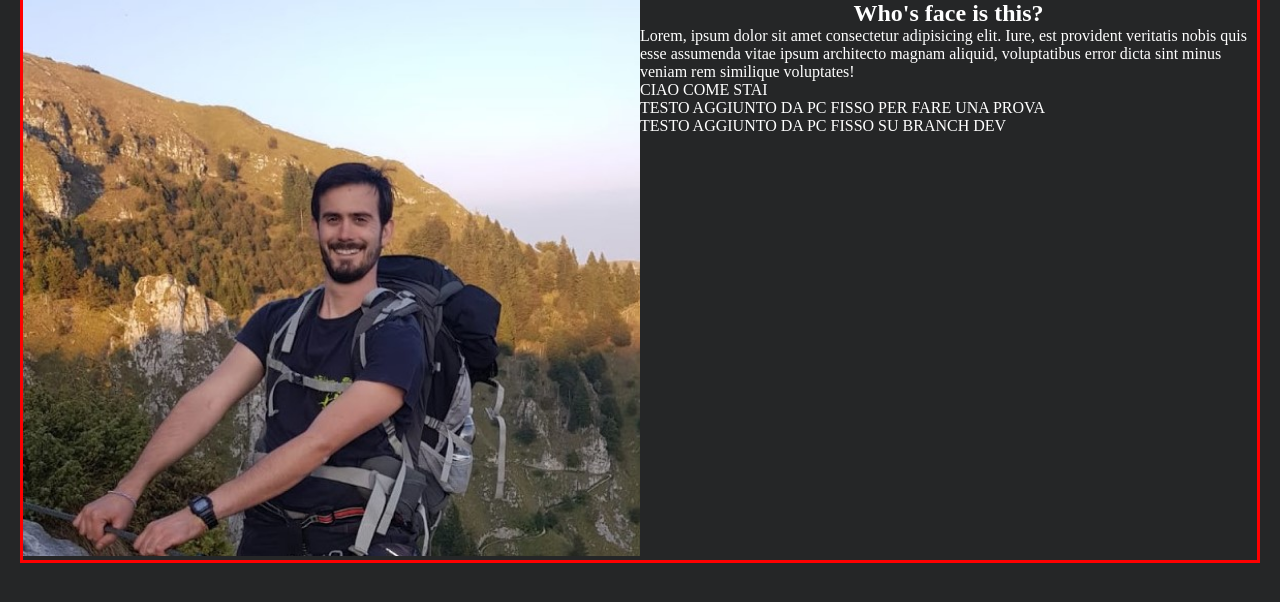
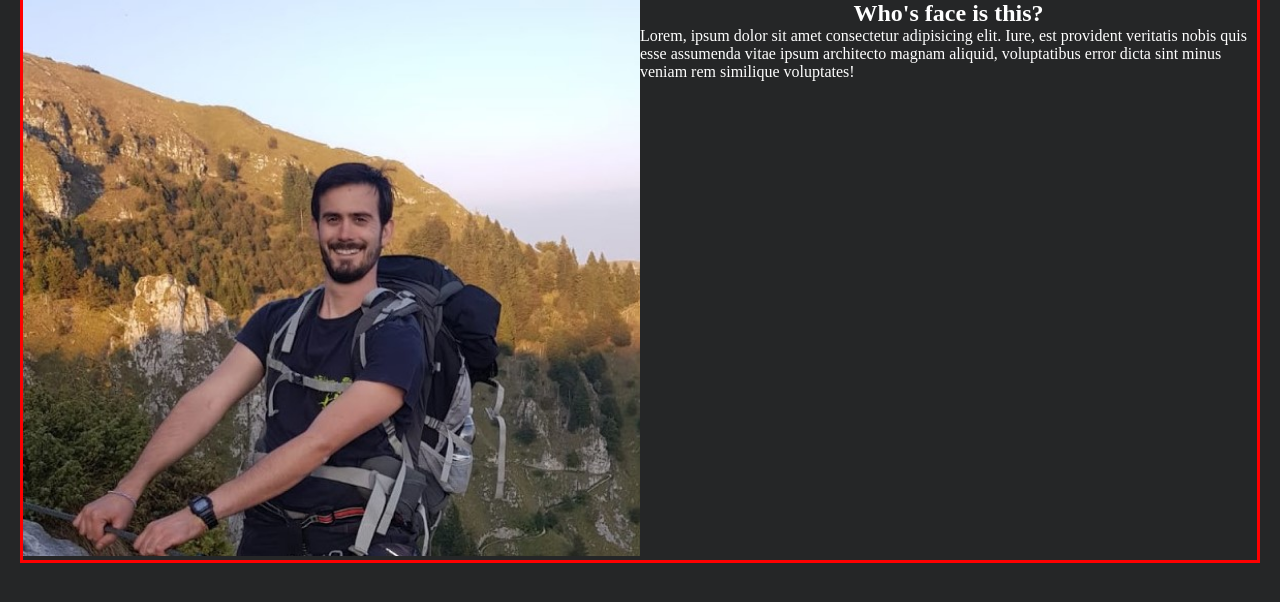
Before and after one commit to dalfabbio/dalfabbio.github.io, a plain HTML site: page index.html in a window 1280 px wide. Shown: the part 78-680 px from the top of the page. Drawn offline with Linux system fonts and the light colour scheme.

Commit message:
aggiornamento

```diff
--- a/index.html
+++ b/index.html
@@ -32,9 +32,6 @@
     <div class='brief-description'>
       <h2>Who's face is this?</h2>
       <p>Lorem, ipsum dolor sit amet consectetur adipisicing elit. Iure, est provident veritatis nobis quis esse assumenda vitae ipsum architecto magnam aliquid, voluptatibus error dicta sint minus veniam rem similique voluptates!</p>
-      <p>CIAO COME STAI</p>
-      <p>TESTO AGGIUNTO DA PC FISSO PER FARE UNA PROVA</p>
-      <P>TESTO AGGIUNTO DA PC FISSO SU BRANCH DEV</P>
     </div>
   </section>
 
--- a/styles/styles.scss
+++ b/styles/styles.scss
@@ -34,7 +34,6 @@ h1 {
   flex:1;
   img {
   width: clamp(150px, 100%, 700px);
-
   }
 
 }
```
